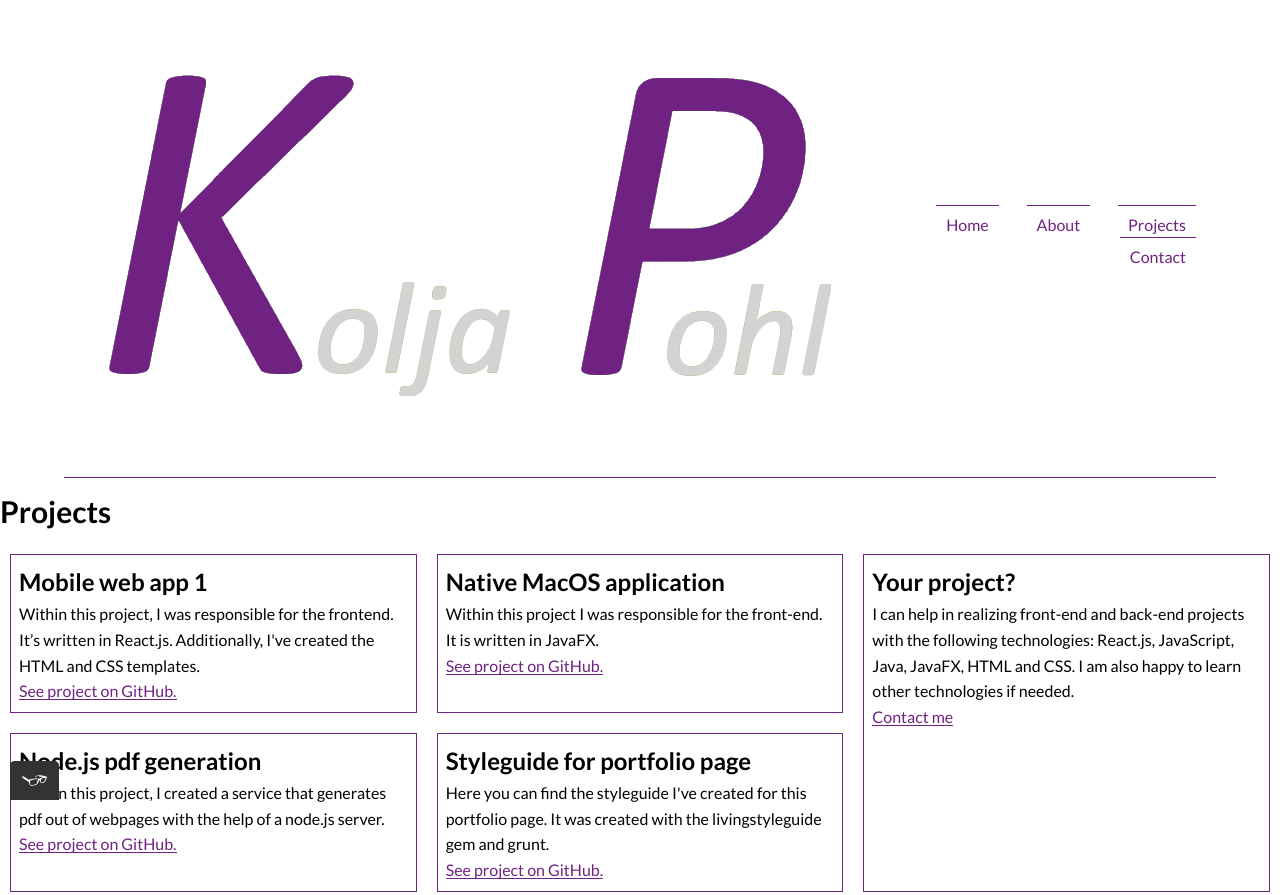
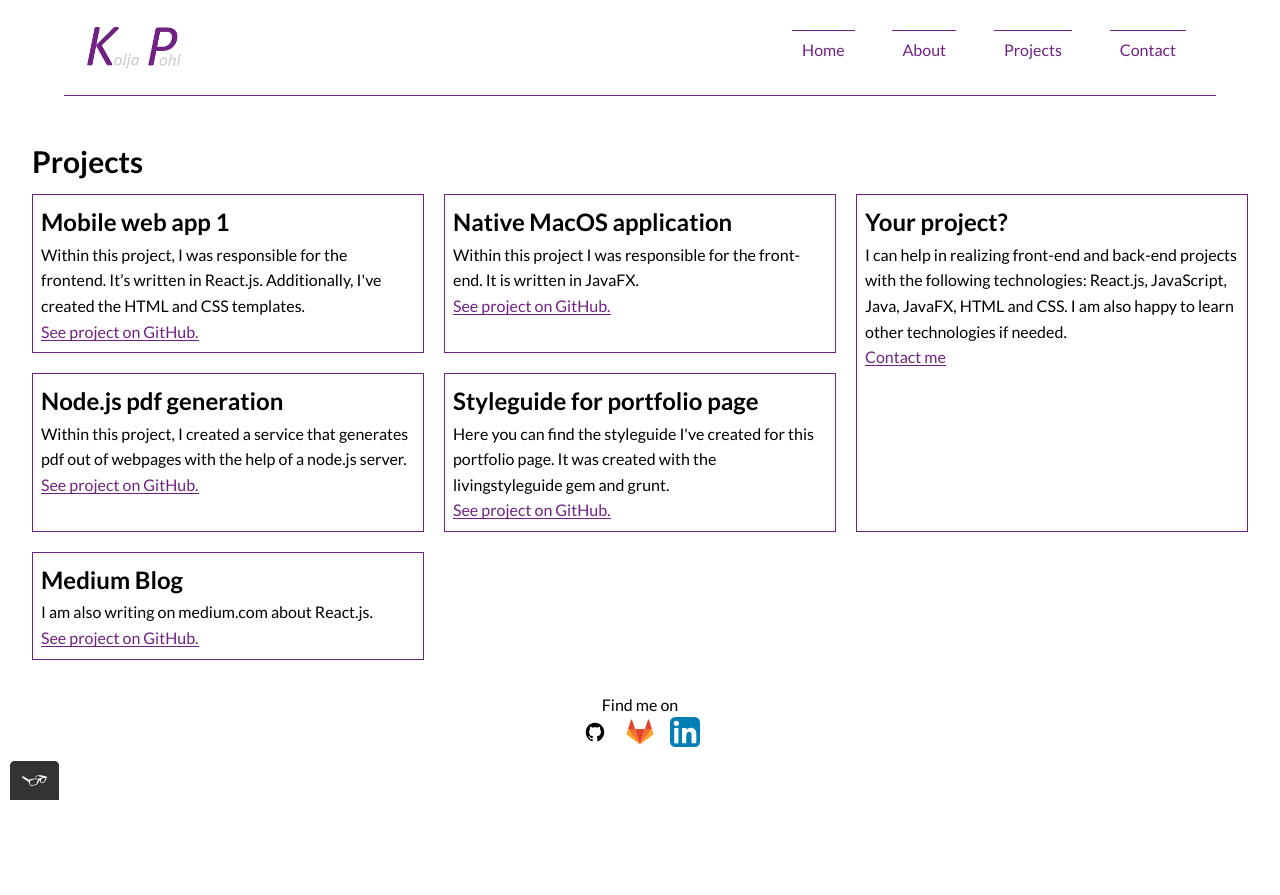
Before and after one commit to koljapohl/website-portfolio, a plain HTML site: page work.html in a window 1280 px wide. Shown: the top 895 px of the page. After the commit the page ends 800 px from the top, so only its background shows below. Drawn offline with nearby package versions, Linux system fonts and the light colour scheme.

Commit message:
corrected css implementation on index page

```diff
--- a/css/style.production.css
+++ b/css/style.production.css
@@ -50,7 +50,6 @@
      }
      blockquote:before, blockquote:after,
      q:before, q:after {
-     	content: '';
      	content: none;
      }
      table {
@@ -193,6 +192,9 @@
         padding: 20px;
         border-bottom: 1px solid #702283;
     }
+    .logo-container{
+        display: flex;
+    }
     .page-header__item{
         flex: 0 1 100px;
     }
@@ -202,8 +204,8 @@
         -ms-grid-row-align: center;
             align-self: center;
     }
-    img.page-header__item{
-        width: 10%;
+    .logo{
+        width: 100px;
         min-width: 50px;
         text-align: left;
         flex-shrink: 2;
@@ -215,6 +217,7 @@
     }
     .navigation-list li{
         display: inline-block;
+        margin: 10px;
         margin-left: 1.5rem;
         text-align: center;
     }
@@ -226,7 +229,11 @@
         padding: 10px;
         font-size: 16px;
     }
-
+@media all and (max-width: 300px){
+    .navigation-list__item{
+        padding: 0px;
+    }
+}
     /*Navigation animation*/
     .navigation-list a:before{
         position: absolute;
@@ -389,8 +396,8 @@
         font-size: 16px;
         margin: 20px;
     }
-    .contact-section{
-        margin: 20px;
+    .contact-section, .projects{
+        margin: 2rem;
     }
     .contact__inner{
         margin-bottom: 20px;
@@ -419,7 +426,6 @@
             -ms-grid-columns: 1fr 20px 1fr 20px 1fr;
             grid-template-columns: 1fr 1fr 1fr;
             grid-gap: 20px;
-            padding: 10px;
         }
         .grid__item{
             border: 1px solid #702283;
```
Also changed, not shown: index.html (+1 -1 lines).
